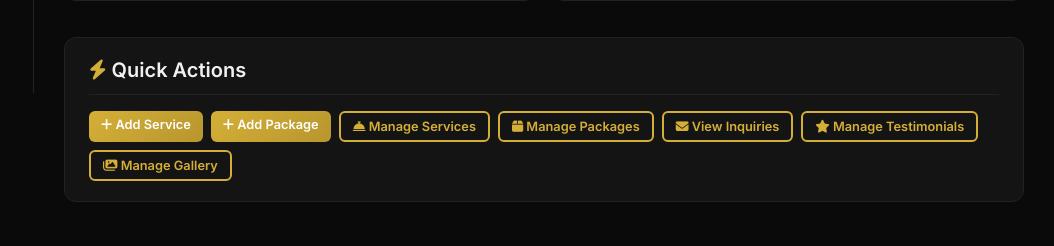
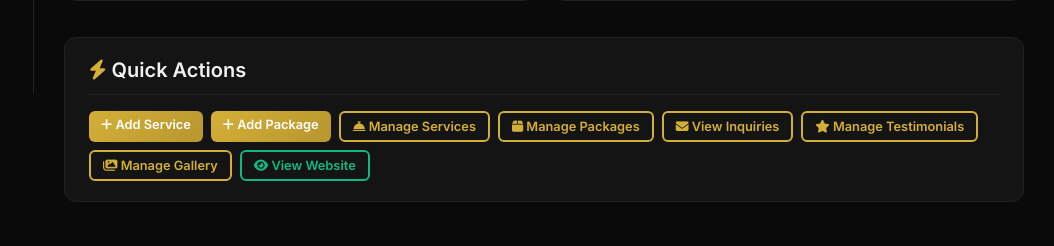
Before and after one commit to jordantradesxau-alt/Elegant-Events, a Flask app: page /admin/dashboard in a window 1280 px wide. Shown: the part 707-953 px from the top of the page, without its empty margins (226-1280 px from the left). Run offline with Flask 3, Linux system fonts and the light colour scheme; the visitor is signed in with stand-in values (Sample User, id 1); data that the repository does not hold is empty; some libraries are stand-ins or nearby versions.

Commit message:
Update dashboard.html

```diff
--- a/templates/admin/dashboard.html
+++ b/templates/admin/dashboard.html
@@ -175,6 +175,9 @@
         <a href="{{ url_for('admin_gallery') }}" class="btn btn-outline-gold btn-sm-custom">
             <i class="fas fa-images"></i> Manage Gallery
         </a>
+        <a href="{{ url_for('index') }}" class="btn btn-outline-gold btn-sm-custom" target="_blank" style="border-color: #10b981; color: #10b981;">
+            <i class="fas fa-eye"></i> View Website
+        </a>
     </div>
 </div>
 
```
